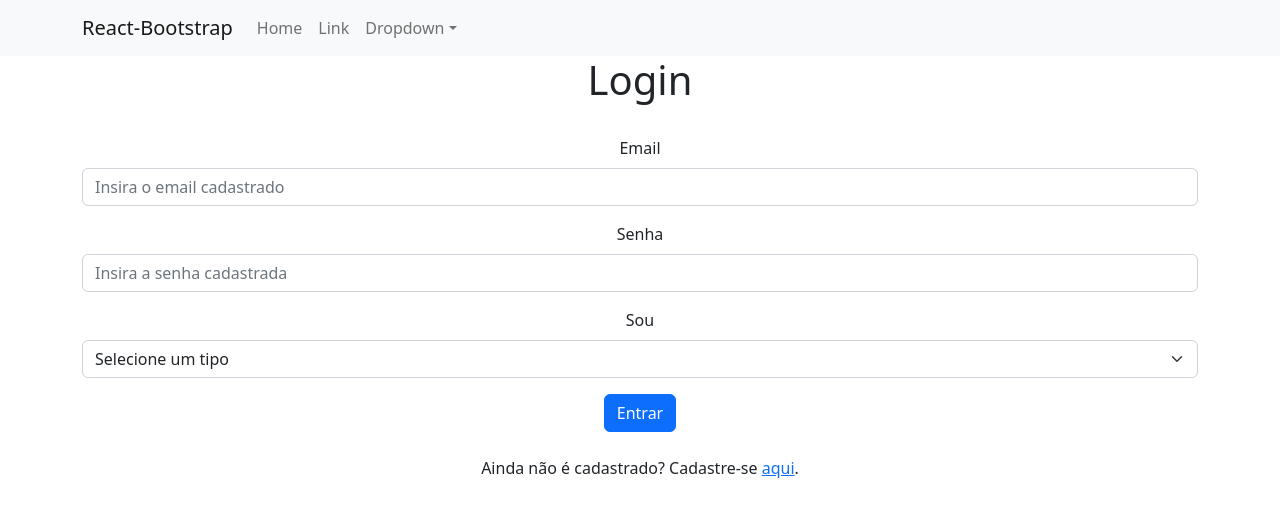
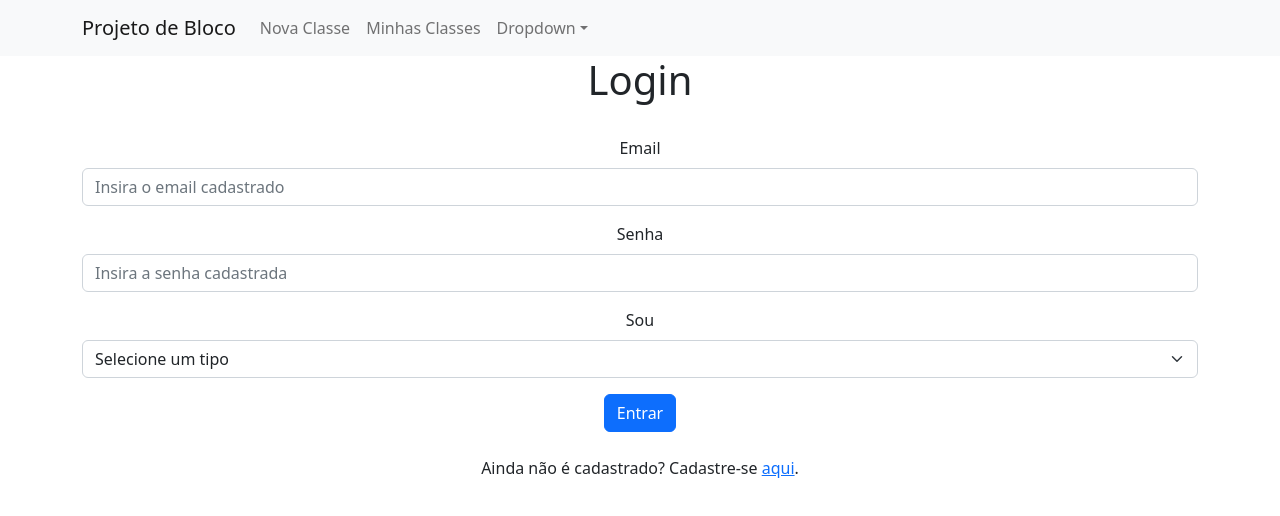
Before and after one commit to gabrielCouto26/agenda-aulas-frontend, a React (Create React App) app: page / in a window 1280 px wide. Shown: the top 516 px of the page. Built offline with nearby package versions, Linux system fonts and the light colour scheme.

Commit message:
wip: implementa logout

```diff
--- a/src/components/menu.js
+++ b/src/components/menu.js
@@ -1,18 +1,29 @@
 import Container from 'react-bootstrap/Container';
-import Nav from 'react-bootstrap/Nav';
-import Navbar from 'react-bootstrap/Navbar';
-import NavDropdown from 'react-bootstrap/NavDropdown';
+import { Stack, Nav, Navbar, NavDropdown } from "react-bootstrap";
+import { useEffect, useState } from 'react';
 
 export default function Menu() {
+  const [logout, setLogout] = useState(false)
+
+  const handleLogout = () => {
+    setLogout(true)
+  }
+
+  useEffect(() => {
+    localStorage.setItem("userId", null)
+    localStorage.setItem("profileType", null)
+  }, [logout])
+
   return (
     <Navbar bg="light" expand="lg">
       <Container>
-        <Navbar.Brand href="#home">React-Bootstrap</Navbar.Brand>
+        <Navbar.Brand href="#home">Projeto de Bloco</Navbar.Brand>
         <Navbar.Toggle aria-controls="basic-navbar-nav" />
         <Navbar.Collapse id="basic-navbar-nav">
           <Nav className="me-auto">
-            <Nav.Link href="#home">Home</Nav.Link>
-            <Nav.Link href="#link">Link</Nav.Link>
+            <Stack direction="horizontal">
+              <Nav.Link href="#home">Nova Classe</Nav.Link>
+              <Nav.Link href="#link">Minhas Classes</Nav.Link>
               <NavDropdown title="Dropdown" id="basic-nav-dropdown">
                 <NavDropdown.Item href="#action/3.1">Action</NavDropdown.Item>
                 <NavDropdown.Item href="#action/3.2">
@@ -24,6 +35,11 @@ export default function Menu() {
                   Separated link
                 </NavDropdown.Item>
               </NavDropdown>
+            </Stack>
+            {
+              window.location.pathname !== '/' && window.location.pathname !== '/register' &&
+              <Nav.Link href="/" className="btn btn-primary text-white" onClick={handleLogout.bind(this)}>Sair</Nav.Link>
+            }
           </Nav>
         </Navbar.Collapse>
       </Container>
--- a/src/views/login.js
+++ b/src/views/login.js
@@ -7,8 +7,8 @@ import axios from "axios";
 export default function Login() {
   const [email, setEmail] = useState("")
   const [password, setPassword] = useState("")
-  const [profileType, setProfileType] = useState(0)
-  const [userId, setUserId] = useState(0)
+  const [profileType, setProfileType] = useState(null)
+  const [userId, setUserId] = useState(null)
   const [registered, setRegistered] = useState(false)
   const [shouldRedirect, setShouldRedirect] = useState(false)
   const [invalidInputs, setInvalidInputs] = useState(false)
```
Lines whose indentation alone changed are shown as unchanged.
